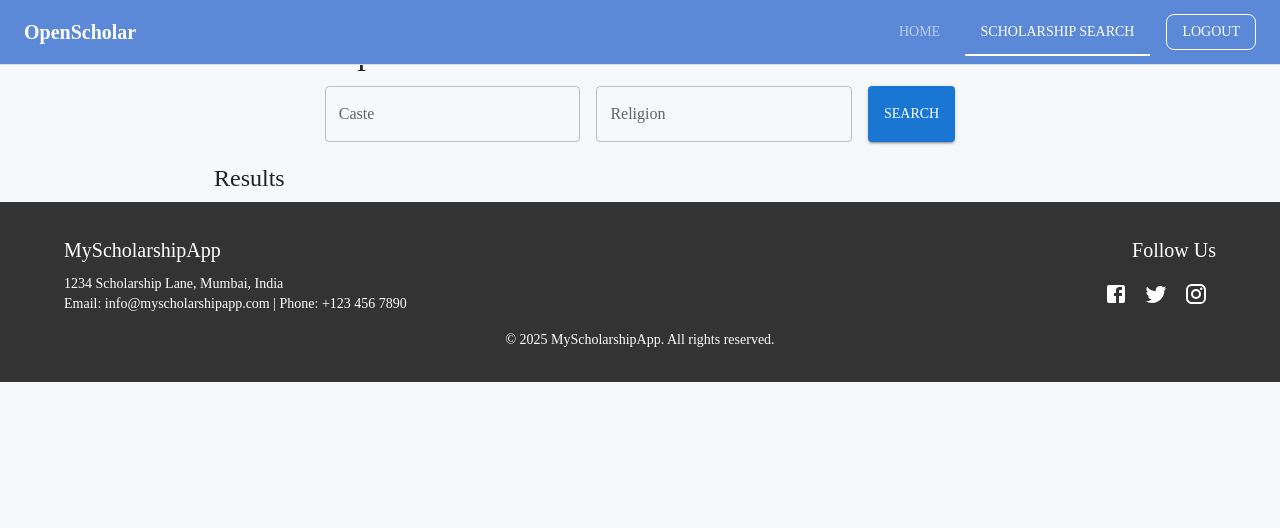
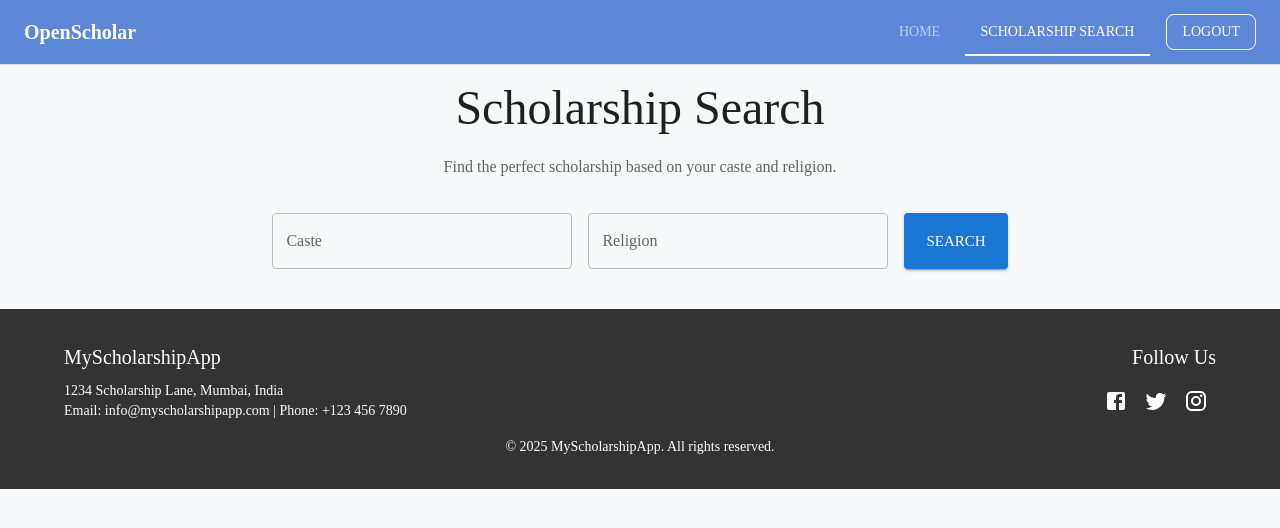
Before and after one commit to ay690/Scholarships, a React (Create React App) app in the folder client/: page /search in a window 1280 px wide. Shown: the top 528 px of the page. Built offline with nearby package versions, Linux system fonts and the light colour scheme; sample sign-in values are in the browser's storage.

Commit message:
style: Scholarship results

```diff
--- a/client/src/components/ScholarshipSearch.jsx
+++ b/client/src/components/ScholarshipSearch.jsx
@@ -8,6 +8,8 @@ import {
   Box,
   Card,
   CardContent,
+  CardHeader,
+  Grid,
 } from "@mui/material";
 import { motion } from "framer-motion";
 
@@ -16,7 +18,6 @@ const ScholarshipSearch = () => {
   const [caste, setCaste] = useState("");
   const [religion, setReligion] = useState("");
   const [aiFeedback, setAIFeedback] = useState("");
-
 
   const handleSearch = async (e) => {
     e.preventDefault();
@@ -41,25 +42,33 @@ const ScholarshipSearch = () => {
   };
 
   return (
-    <Container maxWidth="md">
+    <Container maxWidth="md" sx={{ mt: 10, mb: 4 }}>
       <motion.div
-        initial={{ opacity: 0 }}
-        animate={{ opacity: 1 }}
-        transition={{ duration: 0.5 }}
+        initial={{ opacity: 0, y: 20 }}
+        animate={{ opacity: 1, y: 0 }}
+        transition={{ duration: 0.6 }}
       >
-        <Box sx={{ mt: 4 }}>
-          <Box sx={{ display: "flex", justifyContent: "space-between", alignItems: "center" }}>
-            <Typography variant="h4" gutterBottom>
+        {/* Header Section */}
+        <Box sx={{ textAlign: "center", mb: 4 }}>
+          <Typography variant="h3" component="h1" gutterBottom>
             Scholarship Search
           </Typography>
+          <Typography variant="subtitle1" color="text.secondary">
+            Find the perfect scholarship based on your caste and religion.
+          </Typography>
+        </Box>
 
-          </Box>
-          <form
+        {/* Search Form */}
+        <Box
+          component="form"
           onSubmit={handleSearch}
-            style={{
+          sx={{
             display: "flex",
+            flexDirection: { xs: "column", sm: "row" },
+            gap: 2,
+            mb: 4,
+            alignItems: "center",
             justifyContent: "center",
-              marginBottom: "20px",
           }}
         >
           <TextField
@@ -67,52 +76,74 @@ const ScholarshipSearch = () => {
             variant="outlined"
             value={caste}
             onChange={(e) => setCaste(e.target.value)}
-              sx={{ mr: 2, width: "30%" }}
+            fullWidth
+            sx={{ maxWidth: { sm: "300px" } }}
           />
           <TextField
             label="Religion"
             variant="outlined"
             value={religion}
             onChange={(e) => setReligion(e.target.value)}
-              sx={{ mr: 2, width: "30%" }}
+            fullWidth
+            sx={{ maxWidth: { sm: "300px" } }}
           />
-            <Button type="submit" variant="contained" color="primary">
+          <Button
+            type="submit"
+            variant="contained"
+            color="primary"
+            size="large"
+            sx={{ height: "56px" }}
+          >
             Search
           </Button>
-          </form>
-          <Typography variant="h5" gutterBottom>
-            Results
-          </Typography>
-          {scholarships?.map((sch, index) => (
-            <Card key={index} sx={{ mb: 2 }}>
-              <CardContent>
-                <Typography variant="h6">{sch.name}</Typography>
-                <Typography variant="body2">{sch.description}</Typography>
-                <Typography variant="body2">
-                  <strong>Eligible Castes:</strong>{" "}
-                  {sch.eligibleCastes?.join(", ")}
-                </Typography>
-                <Typography variant="body2">
-                  <strong>Eligible Religions:</strong>{" "}
-                  {sch.eligibleReligions?.join(", ")}
-                </Typography>
-                <Typography variant="body2">
-                  <strong>Institution Type:</strong>{" "}
-                  {capitalize(sch.institutionType)}
-                </Typography>
-              </CardContent>
-            </Card>
-          ))}
+        </Box>
+
+        {/* AI Feedback */}
         {aiFeedback && (
           <Box
-              sx={{ mt: 3, p: 2, backgroundColor: "#fff3cd", borderRadius: 1 }}
+            sx={{
+              p: 2,
+              mb: 4,
+              borderRadius: 1,
+              backgroundColor: "warning.light",
+            }}
           >
             <Typography variant="body1">
               <strong>AI Feedback:</strong> {aiFeedback}
             </Typography>
           </Box>
         )}
-        </Box>
+
+
+        <Grid container spacing={3}>
+          {scholarships?.map((sch, index) => (
+            <Grid item xs={12} sm={6} md={6} key={index}>
+              <motion.div
+                initial={{ opacity: 0, y: 20 }}
+                animate={{ opacity: 1, y: 0 }}
+                transition={{ delay: index * 0.1, duration: 0.5 }}
+              >
+                <Card sx={{ borderRadius: 2, boxShadow: 3 }}>
+                  <CardHeader
+                    title={sch.name}
+                    subheader={capitalize(sch.institutionType)}
+                  />
+                  <CardContent>
+                    <Typography variant="body2" color="text.secondary" gutterBottom>
+                      {sch.description}
+                    </Typography>
+                    <Typography variant="body2" sx={{ mt: 1 }}>
+                      <strong>Eligible Castes:</strong> {sch.eligibleCastes?.join(", ")}
+                    </Typography>
+                    <Typography variant="body2">
+                      <strong>Eligible Religions:</strong> {sch.eligibleReligions?.join(", ")}
+                    </Typography>
+                  </CardContent>
+                </Card>
+              </motion.div>
+            </Grid>
+          ))}
+        </Grid>
       </motion.div>
     </Container>
   );
```
Lines whose indentation alone changed are shown as unchanged.
